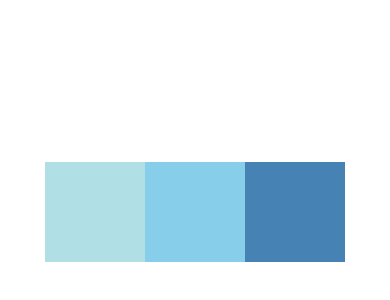
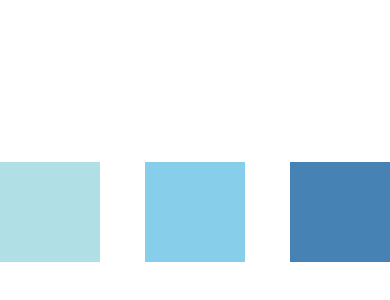
Before and after one commit to Dooobi/FirstReactNative, a React Native app: screen / in a window 390 px wide. Shown: the part 210-510 px from the top of the page. Built offline with nearby package versions, Linux system fonts and the light colour scheme.

Commit message:
Playing around with justifyContent

```diff
--- a/components/FlexDirectionBasics.js
+++ b/components/FlexDirectionBasics.js
@@ -18,7 +18,7 @@ const styles = StyleSheet.create({
         flex: 1,
         flexDirection: "row",   // default is "column"
         alignItems: "center",
-        justifyContent: "center",
+        justifyContent: "space-between",   // available options: flex-start, center, flex-end, space-around, space-between and space-evenly
         // height: 300,
     },
     powderblue: {
```
